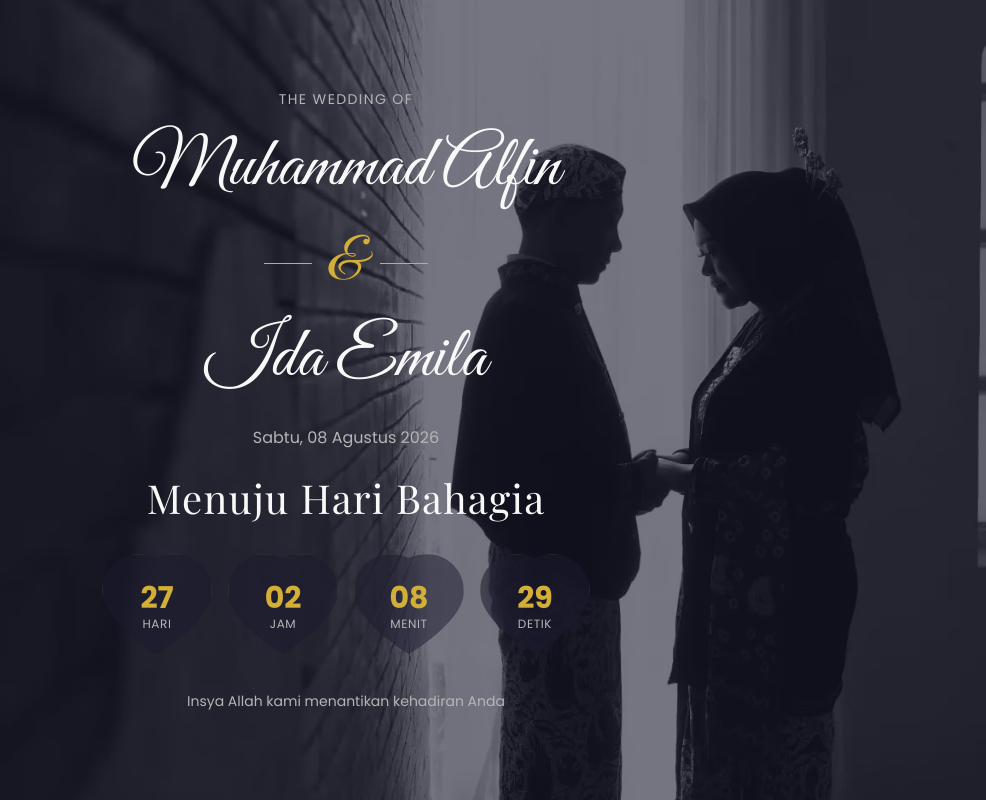
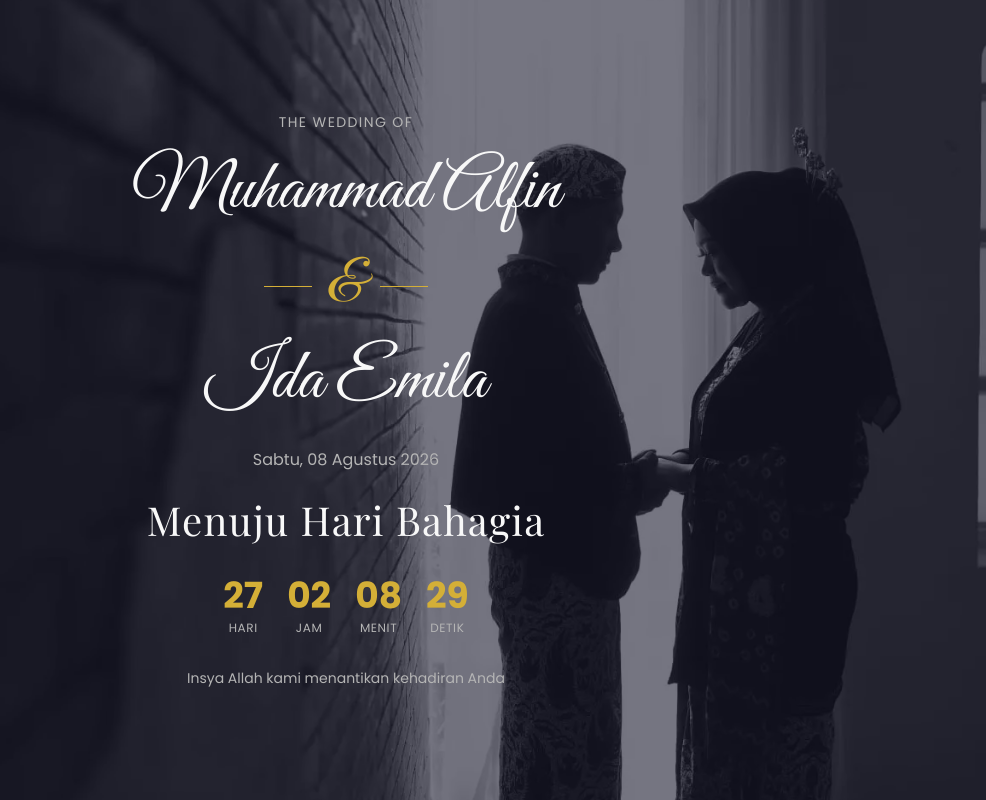
Before and after one commit to hendraadwii/wedding-invitationss, a Next.js app in the folder frontend/: page / in a window 1280 px wide. Both pictures are taken after a click on the button "Buka Undangan". Shown: the top 800 px of the page, without its empty margins (294-1280 px from the left). Built offline with nearby package versions, Linux system fonts and the light colour scheme; no server answers; the database is empty; a web font is replaced by a local one.

Commit message:
edit Countdown

```diff
--- a/frontend/src/components/sections/CountdownHero.tsx
+++ b/frontend/src/components/sections/CountdownHero.tsx
@@ -101,7 +101,7 @@ export default function CountdownHero({ weddingData }: CountdownHeroProps) {
         </motion.h3>
 
         <motion.div
-          className="flex justify-center gap-4 mb-8"
+          className="flex justify-center gap-6 mb-8"
           initial={{ opacity: 0, y: 20 }}
           whileInView={{ opacity: 1, y: 0 }}
           viewport={{ once: true }}
@@ -110,16 +110,16 @@ export default function CountdownHero({ weddingData }: CountdownHeroProps) {
           {items.map((item, index) => (
             <motion.div
               key={item.label}
-              className="heart-countdown"
+              className="text-center"
               initial={{ opacity: 0, y: 20 }}
               whileInView={{ opacity: 1, y: 0 }}
               viewport={{ once: true }}
               transition={{ delay: 0.5 + index * 0.1 }}
             >
-              <div className="relative z-10 text-2xl md:text-3xl font-bold text-accent">
+              <div className="text-3xl md:text-4xl font-bold text-accent">
                 {String(item.value).padStart(2, '0')}
               </div>
-              <div className="relative z-10 text-[10px] md:text-xs text-muted uppercase tracking-wider">
+              <div className="text-[10px] md:text-xs text-muted uppercase tracking-wider mt-1">
                 {item.label}
               </div>
             </motion.div>
```
